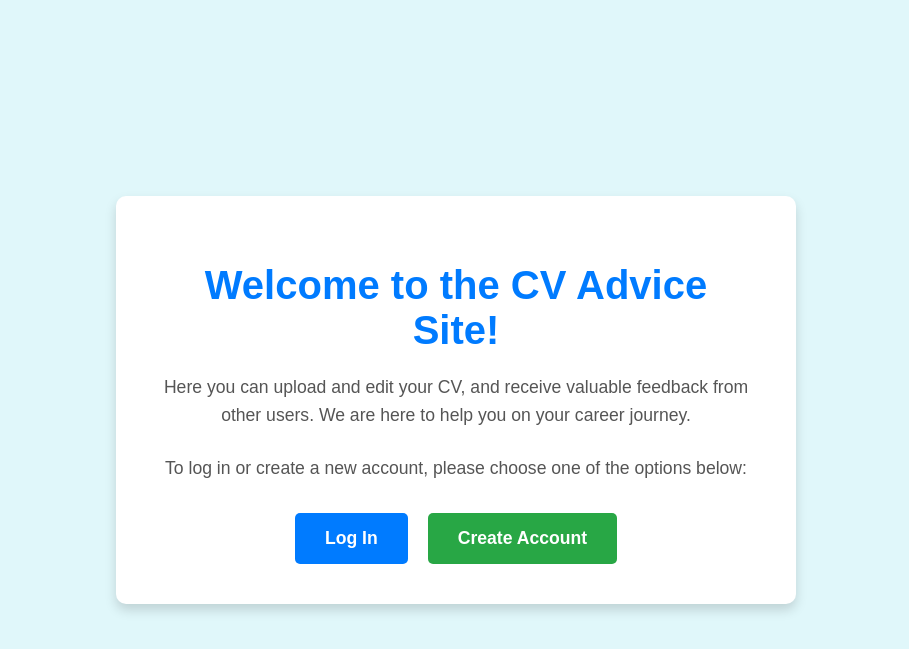
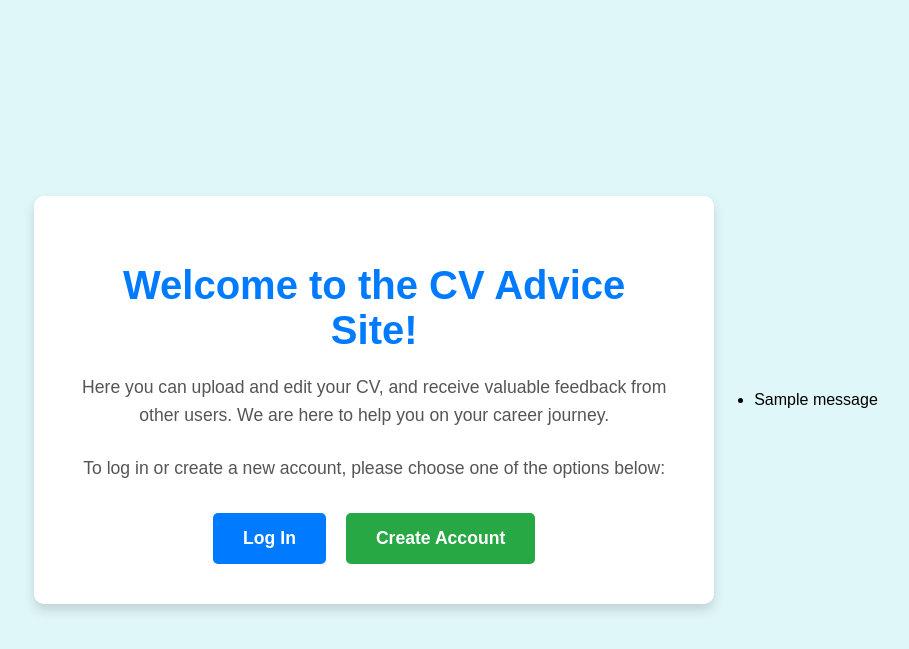
Before and after one commit to Musabunal-devops/my_first_project, a Flask app: page / in a window 1280 px wide. Shown: the top 649 px of the page, without its empty margins (184-1093 px from the left). Run offline with Flask 3, Linux system fonts and the light colour scheme; tables that the repository leaves empty hold one stand-in row (values such as "Sample post"); one stand-in notice (Sample message) is shown.

Commit message:
Added a Jinja2 block to the  template to render and display flashed messages from the Flask application. This allows users to see important notifications, such as registration success/failure or file upload status, directly in the user interface.

```diff
--- a/templates/index.html
+++ b/templates/index.html
@@ -80,4 +80,15 @@
         </div>
     </div>
 </body>
+<body>
+    {% with messages = get_flashed_messages() %}
+      {% if messages %}
+        <ul class="flashes">
+        {% for message in messages %}
+          <li>{{ message }}</li>
+        {% endfor %}
+        </ul>
+      {% endif %}
+    {% endwith %}
+    </body>
 </html>
```
